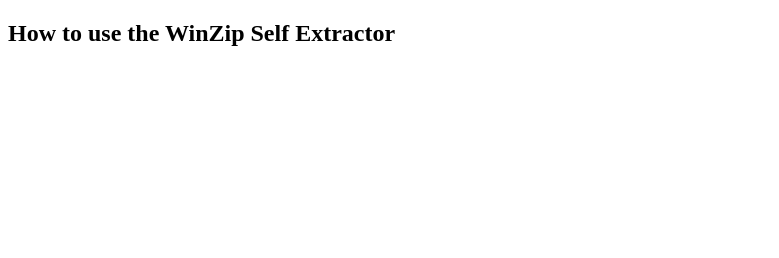
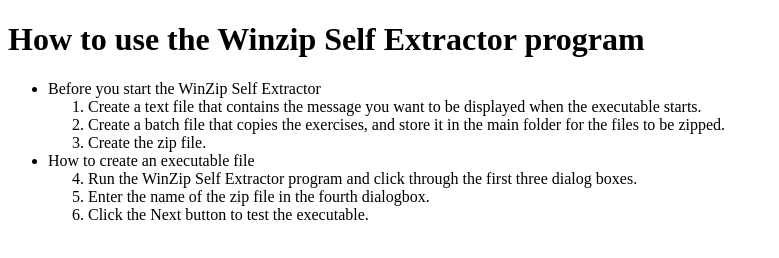
Before and after one commit to sthamarai524-dot/p15, a plain HTML site: page index.html in a window 1280 px wide. Shown: the whole page, without its empty margins (0-779 px from the left). Drawn offline with Linux system fonts and the light colour scheme.

Commit message:
Update index.html

```diff
--- a/index.html
+++ b/index.html
@@ -1,35 +1,29 @@
 <!DOCTYPE html>
 <html lang="en">
-
 <head>
-    <meta charset="utf-8">
-    <title>Lists</title>
+<meta charset="UTF-8">
+<meta name="viewport" content="width=device-width, initial-scale=1.0">
+<title>Nested List</title>
 </head>
-
 <body>
-
-    <h2>How to use the WinZip Self Extractor</h2>
-
-    <!-- TODO 1: Create an unordered list -->
-
-        <!-- TODO 2: Add the first main list item -->
-
-            <!-- TODO 3: Create an ordered list -->
-
-                <!-- TODO 4: Add the first three steps -->
-
-            <!-- TODO 5: Close the ordered list -->
-
-        <!-- TODO 6: Add the second main list item -->
-
-            <!-- TODO 7: Create an ordered list that starts at 4 -->
-
-                <!-- TODO 8: Add the next three steps -->
-
-            <!-- TODO 9: Close the ordered list -->
-
-    <!-- TODO 10: Close the unordered list -->
-
+<h1>How to use the Winzip Self Extractor program</h1>
+<ul>
+<li>Before you start the WinZip Self Extractor
+<ol>
+<li>Create a text file that contains the message you want to be
+displayed when the executable starts.</li>
+<li>Create a batch file that copies the exercises, and store it in the
+main folder for the files to be zipped.</li>
+<li>Create the zip file.</li>
+</ol>
+<li>How to create an executable file
+<ol start="4">
+<li>Run the WinZip Self Extractor program and click through the first
+three dialog boxes.</11>
+<li>Enter the name of the zip file in the fourth dialogbox.</li>
+<li>Click the Next button to test the executable.</li>
+</ol>
+</li>
+</ul>
 </body>
-
 </html>
```
